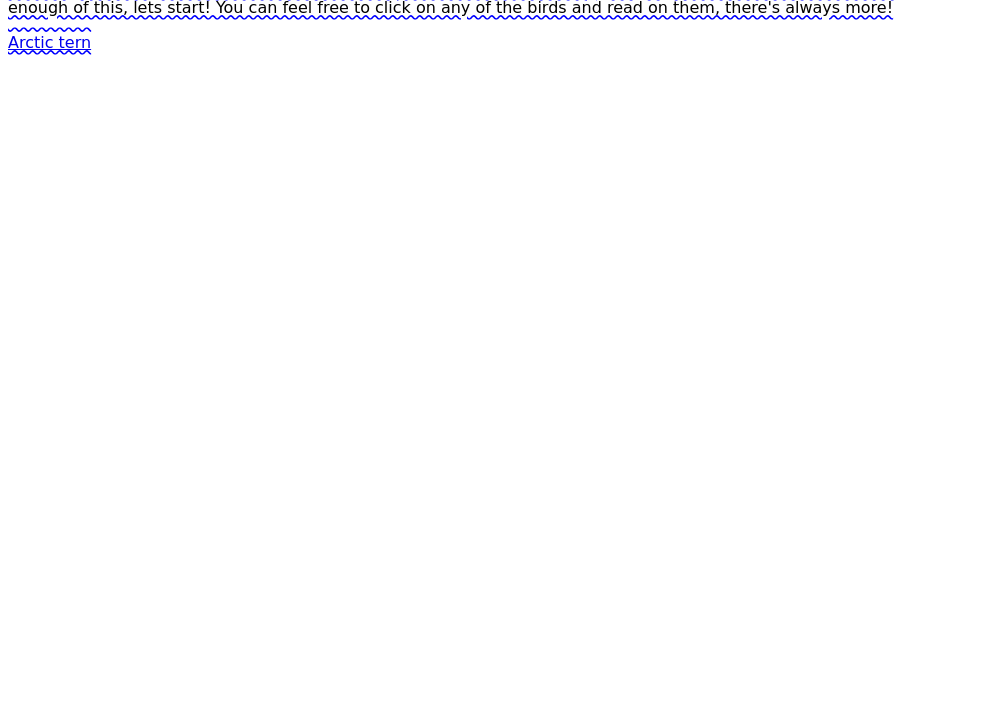
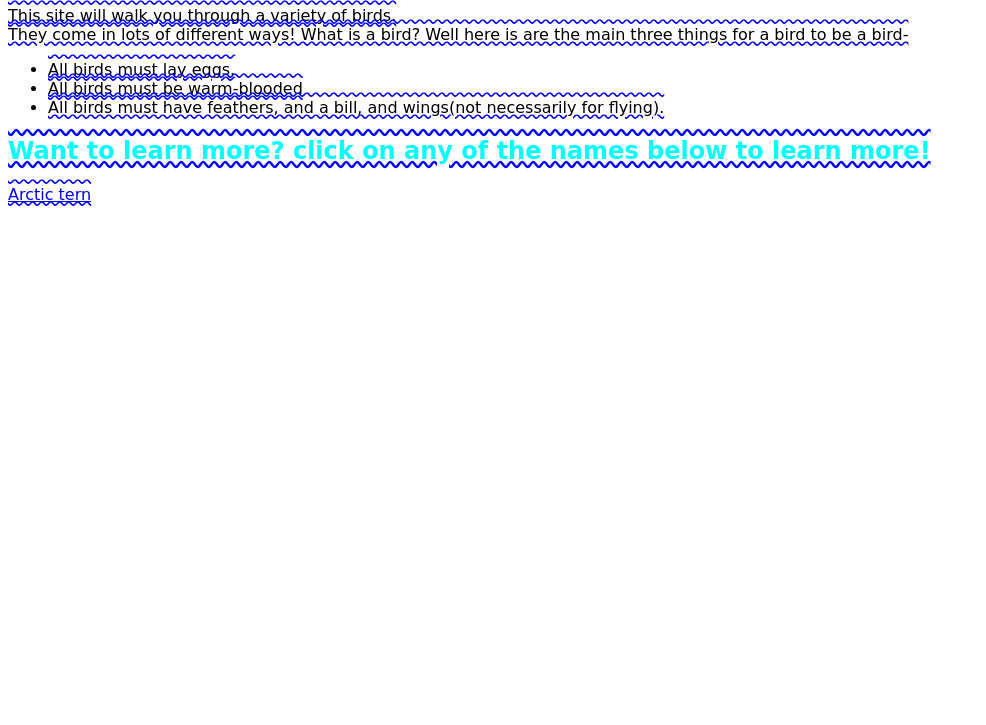
Before and after one commit to go-me5583/go-me5583.github.io, a plain HTML site: page index.html in a window 1280 px wide. Shown: the part 75-800 px from the top of the page, without its empty margins (0-986 px from the left). Drawn offline with Linux system fonts and the light colour scheme.

Commit message:
Update index.html

```diff
--- a/index.html
+++ b/index.html
@@ -6,11 +6,15 @@
 	<link href="style.css" rel="stylesheet" type="text/css" />
     </head>
     <body>
+	    <h1>Birds</h1>
       <p>This site will walk you through a variety of birds.<br>
-        From big to small, ect. (you get the idea) it gives you basic(but important) info such as,<br>
-        the wingspan, height, diet, names... ect, it tells you fun facts too, and big paragraphs at the last for more info- <br>
-			enough of this, lets start! You can feel free to click on any of the birds and read on them, there's always more!</p>
-
-			<a href="https://go-me5583.github.io/Arctic-tern-index.html"> Arctic tern </a>
+        They come in lots of different ways! What is a bird? Well here is are the main three things for a bird to be a bird-</p>
+	    <ul type="I">
+		    <li>All birds must lay eggs.</li>
+		    <li>All birds must be warm-blooded</li>
+		    <li>All birds must have feathers, and a bill, and wings(not necessarily for flying).</li>
+	    </ul>
+	    <h2>Want to learn more? click on any of the names below to learn more!</h2>
+	    <a href="https://go-me5583.github.io/Arctic-tern-index.html"> Arctic tern </a>
     </body>
 </html>
```
